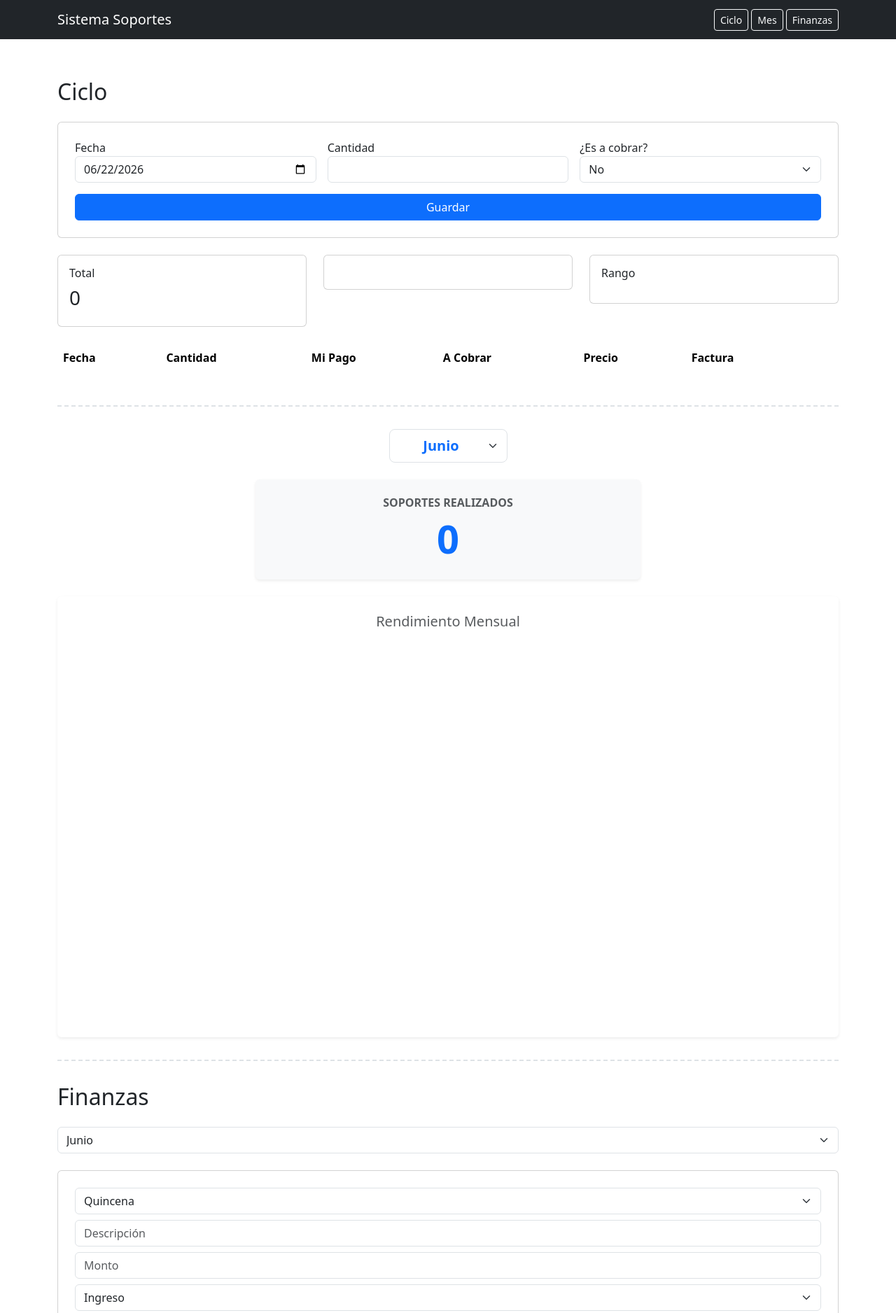
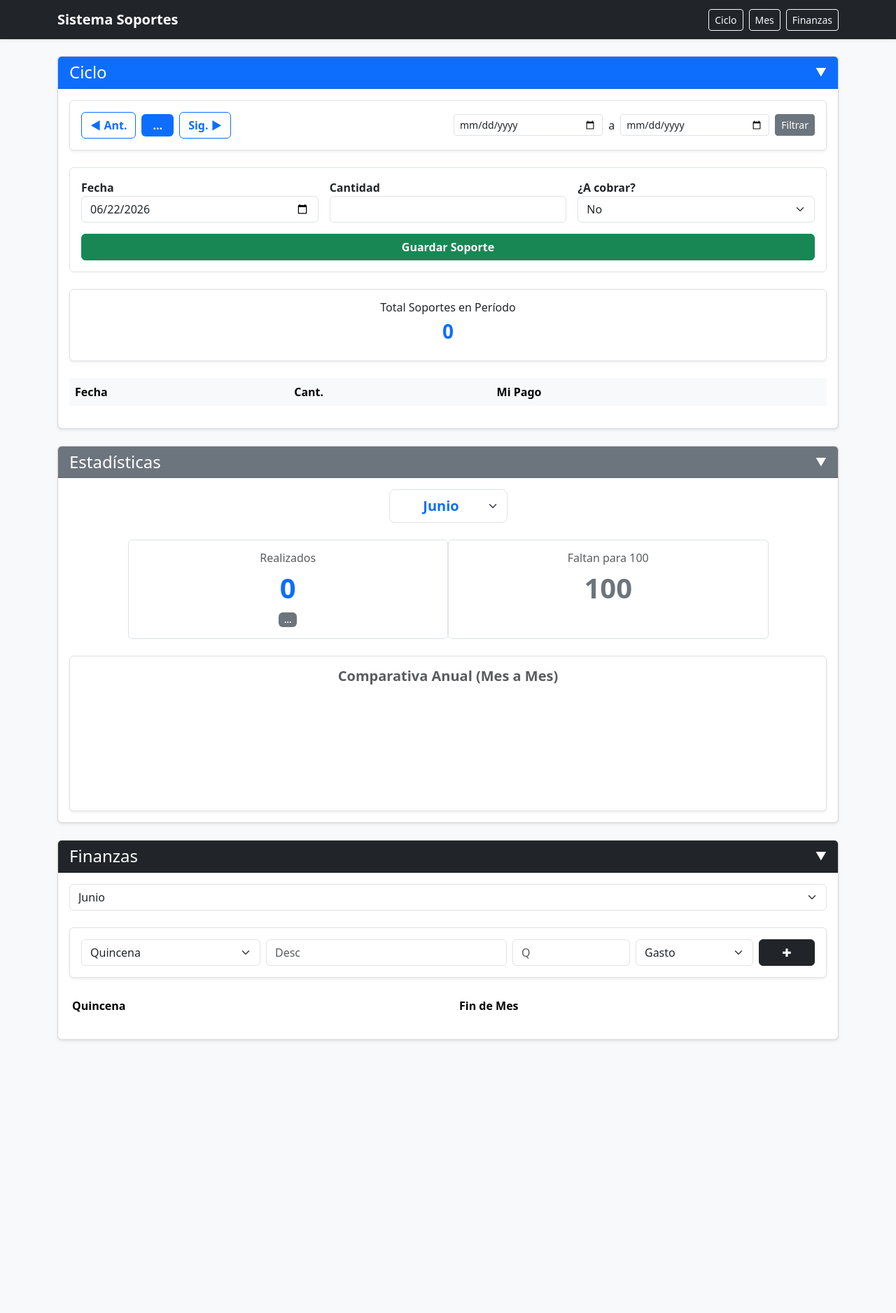
Before and after one commit to josuePDL/Soportes, a plain HTML site: page index.html in a window 1280 px wide. Shown: the top 1876 px of the page at 70% size. After the commit the page ends 1534 px from the top, so only its background shows below. Drawn offline with nearby package versions, Linux system fonts and the light colour scheme; no server answers.

Commit message:
Refactor index.html for improved structure and styling

```diff
--- a/index.html
+++ b/index.html
@@ -2,31 +2,21 @@
 <html lang="es">
 <head>
     <meta charset="UTF-8">
+    <meta name="viewport" content="width=device-width, initial-scale=1.0">
     <title>Sistema Soportes - Panel Unificado</title>
     <link href="https://cdn.jsdelivr.net/npm/bootstrap@5.3.3/dist/css/bootstrap.min.css" rel="stylesheet">
     <style>
-table td, table th { border:none !important; }
-/* Estilos para separar los paneles visualmente */
-.panel-section {
-    padding-top: 2rem;
-    padding-bottom: 2rem;
-    border-bottom: 2px dashed #dee2e6;
-}
-.panel-section:last-child {
-    border-bottom: none;
-}
-/* Compensa el salto del ancla por la barra de navegación fija */
-html {
-    scroll-padding-top: 80px;
-}
+        table td, table th { border: none !important; }
+        html { scroll-padding-top: 80px; }
+        .card-header-toggle { cursor: pointer; user-select: none; }
     </style>
 </head>
-<body>
+<body class="bg-light">
 
-<nav class="navbar navbar-dark bg-dark sticky-top mb-4">
+<nav class="navbar navbar-dark bg-dark sticky-top mb-4 shadow-sm">
     <div class="container">
-        <a class="navbar-brand" href="#">Sistema Soportes</a>
-        <div>
+        <a class="navbar-brand fw-bold" href="#">Sistema Soportes</a>
+        <div class="d-flex gap-2">
             <a class="btn btn-outline-light btn-sm" href="#seccion-ciclo">Ciclo</a>
             <a class="btn btn-outline-light btn-sm" href="#seccion-mes">Mes</a>
             <a class="btn btn-outline-light btn-sm" href="#seccion-finanzas">Finanzas</a>
@@ -34,144 +24,100 @@ html {
     </div>
 </nav>
 
-<div class="container">
+<div class="container pb-5">
 
-    <div id="seccion-ciclo" class="panel-section">
-        <h2 class="mb-4">Ciclo</h2>
-        <form id="form-soporte" class="card p-4 mb-4">
-            <div class="row g-3">
-                <div class="col-md-4">
-                    <label>Fecha</label>
-                    <input id="fecha" type="date" class="form-control">
+    <div class="card shadow-sm mb-4" id="seccion-ciclo">
+        <div class="card-header bg-primary text-white card-header-toggle d-flex justify-content-between align-items-center" data-bs-toggle="collapse" data-bs-target="#collapseCiclo" aria-expanded="true">
+            <h4 class="mb-0">Ciclo</h4>
+            <span>▼</span>
         </div>
-
-                <div class="col-md-4">
-                    <label>Cantidad</label>
-                    <input id="cantidad" type="number" class="form-control" required>
+        <div id="collapseCiclo" class="collapse show">
+            <div class="card-body">
+                <div class="p-3 border rounded mb-4 bg-white shadow-sm">
+                    <div class="d-flex flex-column flex-md-row justify-content-between align-items-center gap-3">
+                        <div class="d-flex align-items-center gap-2 w-100 w-md-auto justify-content-between justify-content-md-start">
+                            <button id="btn-ciclo-anterior" class="btn btn-outline-primary fw-bold">◀ Ant.</button>
+                            <span id="rango-badge" class="badge bg-primary fs-6 py-2 px-3">...</span>
+                            <button id="btn-ciclo-siguiente" class="btn btn-outline-primary fw-bold">Sig. ▶</button>
                         </div>
-
-                <div class="col-md-4">
-                    <label>¿Es a cobrar?</label>
-                    <select id="a-cobrar" class="form-select">
-                        <option value="false">No</option>
-                        <option value="true">Sí</option>
-                    </select>
-                </div>
-            </div>
-
-            <div id="bloque-cobro" class="mt-3 d-none">
-                <div class="row">
-                    <div class="col-md-6">
-                        <label>Precio Servicio</label>
-                        <select id="precio-servicio" class="form-select">
-                            <option value="175">Q175</option>
-                            <option value="310">Q310</option>
-                        </select>
-                    </div>
-                    <div class="col-md-6">
-                        <label>No Factura</label>
-                        <input id="num-factura" class="form-control">
+                        <div class="d-flex align-items-center gap-2 w-100 w-md-auto">
+                            <input type="date" id="ciclo-desde" class="form-control form-control-sm">
+                            <span>a</span>
+                            <input type="date" id="ciclo-hasta" class="form-control form-control-sm">
+                            <button id="btn-filtrar-ciclo" class="btn btn-sm btn-secondary">Filtrar</button>
                         </div>
                     </div>
                 </div>
 
-            <button class="btn btn-primary mt-3">Guardar</button>
+                <form id="form-soporte" class="border p-3 rounded mb-4 bg-white">
+                    <div class="row g-3 align-items-end">
+                        <div class="col-12 col-md-4"><label class="fw-bold">Fecha</label><input id="fecha" type="date" class="form-control"></div>
+                        <div class="col-12 col-md-4"><label class="fw-bold">Cantidad</label><input id="cantidad" type="number" class="form-control" required></div>
+                        <div class="col-12 col-md-4"><label class="fw-bold">¿A cobrar?</label><select id="a-cobrar" class="form-select"><option value="false">No</option><option value="true">Sí</option></select></div>
+                    </div>
+                    <div id="bloque-cobro" class="mt-3 d-none">
+                        <div class="row g-3">
+                            <div class="col-12 col-md-6"><label class="fw-bold">Precio</label><select id="precio-servicio" class="form-select"><option value="175">Q175</option><option value="310">Q310</option></select></div>
+                            <div class="col-12 col-md-6"><label class="fw-bold">No. Factura</label><input id="num-factura" class="form-control"></div>
+                        </div>
+                    </div>
+                    <button class="btn btn-success mt-3 w-100 fw-bold">Guardar Soporte</button>
                 </form>
 
-        <div class="row mb-4">
-            <div class="col">
-                <div class="card p-3">
-                    <h6>Total</h6>
-                    <h3 id="total-soportes">0</h3>
+                <div class="p-3 border rounded bg-white shadow-sm text-center mb-4">
+                    <h6>Total Soportes en Período</h6>
+                    <h3 id="total-soportes" class="text-primary fw-bold">0</h3>
                 </div>
-            </div>
-            <div class="col">
-                <div class="card p-3">
-                    <h6></h6>
-                    <h3 id="salario"></h3>
-                </div>
-            </div>
-            <div class="col">
-                <div class="card p-3">
-                    <h6>Rango</h6>
-                    <h6 id="rango"></h6>
+
+                <div class="table-responsive"><table class="table table-hover align-middle"><thead class="table-light"><tr><th>Fecha</th><th>Cant.</th><th>Mi Pago</th><th></th></tr></thead><tbody id="tabla-soportes"></tbody></table></div>
             </div>
         </div>
     </div>
 
-        <table class="table">
-            <thead>
-                <tr>
-                    <th>Fecha</th>
-                    <th>Cantidad</th>
-                    <th>Mi Pago</th>
-                    <th>A Cobrar</th>
-                    <th>Precio</th>
-                    <th>Factura</th>
-                    <th></th>
-                </tr>
-            </thead>
-            <tbody id="tabla-soportes"></tbody>
-        </table>
+    <div class="card shadow-sm mb-4" id="seccion-mes">
+        <div class="card-header bg-secondary text-white card-header-toggle d-flex justify-content-between align-items-center" data-bs-toggle="collapse" data-bs-target="#collapseMes" aria-expanded="true">
+            <h4 class="mb-0">Estadísticas</h4>
+            <span>▼</span>
         </div>
-
-    <div id="seccion-mes" class="panel-section">
-        <h2 id="nombre-mes" class="mb-4">Mes</h2>
-
+        <div id="collapseMes" class="collapse show">
+            <div class="card-body">
+                <div class="text-center mb-3"><h2 id="nombre-mes" class="mb-0">Mes</h2></div>
                 <div class="row mb-4 g-3 justify-content-center">
-            <div class="col-md-6">
-                <div class="card p-4 text-center h-100 shadow-sm border-0 bg-light">
-                    <h6 class="text-muted text-uppercase fw-bold">Soportes Realizados</h6>
-                    <h1 id="total-soportes-mes" class="display-4 text-primary mb-0 fw-bold">0</h1>
+                    <div class="col-md-5 text-center p-3 border rounded bg-white"><h6 class="text-muted">Realizados</h6><h1 id="total-soportes-mes" class="text-primary fw-bold">0</h1><span id="comparacion-mes" class="badge bg-secondary">...</span></div>
+                    <div class="col-md-5 text-center p-3 border rounded bg-white" id="tarjeta-meta"><h6 id="titulo-meta" class="text-muted">Faltan para 100</h6><h1 id="total-faltantes-mes" class="text-secondary fw-bold">100</h1></div>
+                </div>
+                <div class="p-3 border rounded bg-white shadow-sm">
+                    <h5 class="text-center text-muted fw-bold">Comparativa Anual (Mes a Mes)</h5>
+                    <canvas id="grafica-mes"></canvas>
+                </div>
             </div>
         </div>
     </div>
 
-        <div class="card p-4 shadow-sm border-0">
-            <h5 class="text-center mb-4 text-muted">Rendimiento Mensual</h5>
-            <canvas id="grafica-mes"></canvas>
+    <div class="card shadow-sm" id="seccion-finanzas">
+        <div class="card-header bg-dark text-white card-header-toggle d-flex justify-content-between align-items-center" data-bs-toggle="collapse" data-bs-target="#collapseFinanzas" aria-expanded="true">
+            <h4 class="mb-0">Finanzas</h4>
+            <span>▼</span>
         </div>
+        <div id="collapseFinanzas" class="collapse show">
+            <div class="card-body">
+                <select id="filtro-mes" class="form-select mb-4"></select>
+                <form id="form-finanza" class="border p-3 rounded mb-4 bg-white shadow-sm">
+                    <div class="row g-2">
+                        <div class="col-md-3"><select id="periodo-movimiento" class="form-select"><option value="quincena">Quincena</option><option value="fin_mes">Fin de Mes</option></select></div>
+                        <div class="col-md-4"><input id="descripcion" class="form-control" placeholder="Desc" required></div>
+                        <div class="col-md-2"><input id="monto" type="number" step="0.01" class="form-control" placeholder="Q" required></div>
+                        <div class="col-md-2"><select id="tipo" class="form-select"><option value="gasto">Gasto</option><option value="ingreso">Ingreso</option></select></div>
+                        <div class="col-md-1"><button class="btn btn-dark w-100">✚</button></div>
                     </div>
-
-    <div id="seccion-finanzas" class="panel-section">
-        <h2 class="mb-4">Finanzas</h2>
-        <select id="filtro-mes" class="form-select mb-4"></select>
-
-        <form id="form-finanza" class="card p-4 mb-4">
-            <select id="periodo-movimiento" class="form-select mb-2">
-                <option value="quincena">Quincena</option>
-                <option value="fin_mes">Fin de Mes</option>
-            </select>
-
-            <input id="descripcion" class="form-control mb-2" placeholder="Descripción" required>
-            <input id="monto" type="number" step="0.01" class="form-control mb-2" placeholder="Monto" required>
-
-            <select id="tipo" class="form-select mb-2">
-                <option value="ingreso">Ingreso</option>
-                <option value="gasto">Gasto</option>
-            </select>
-            <button class="btn btn-primary">Guardar</button>
                 </form>
-
-        <div class="row">
-            <div class="col-md-6">
-                <h4>Quincena</h4>
-                <table class="table">
-                    <tbody id="tabla-quincena"></tbody>
-                </table>
+                <div class="row g-4"><div class="col-md-6"><table class="table table-sm"><thead><tr><th>Quincena</th></tr></thead><tbody id="tabla-quincena"></tbody></table></div><div class="col-md-6"><table class="table table-sm"><thead><tr><th>Fin de Mes</th></tr></thead><tbody id="tabla-finmes"></tbody></table></div></div>
             </div>
-
-            <div class="col-md-6">
-                <h4>Fin de Mes</h4>
-                <table class="table">
-                    <tbody id="tabla-finmes"></tbody>
-                </table>
         </div>
     </div>
 </div>
 
-</div>
-
+<script src="https://cdn.jsdelivr.net/npm/bootstrap@5.3.3/dist/js/bootstrap.bundle.min.js"></script>
 <script src="https://cdn.jsdelivr.net/npm/@supabase/supabase-js@2"></script>
 <script src="https://cdn.jsdelivr.net/npm/chart.js"></script>
 <script src="app.js"></script>
```
Lines whose indentation alone changed are shown as unchanged.
